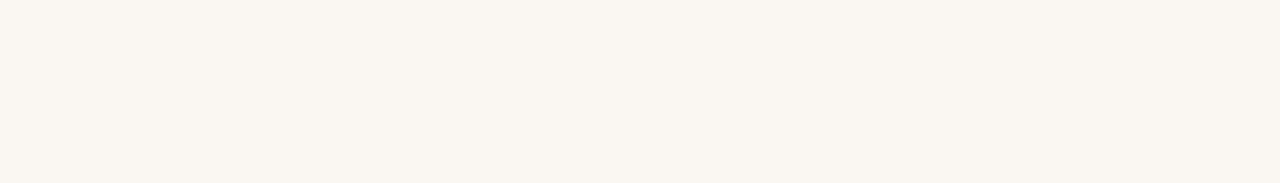
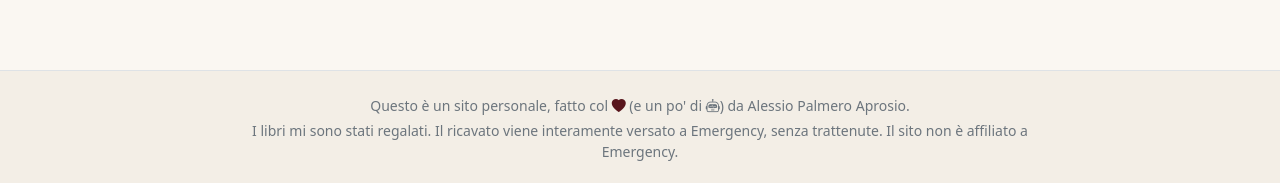
Before and after one commit to ziorufus/libri-cannoni, a Vue app in the folder frontend/: page / in a window 1280 px wide. Shown: the part 614-797 px from the top of the page. Built offline with nearby package versions, Linux system fonts and the light colour scheme; no server answers.

Commit message:
feat: add footer with personal site information and donation details

```diff
--- a/frontend/src/App.vue
+++ b/frontend/src/App.vue
@@ -83,4 +83,20 @@ function doLogout() {
   </nav>
 
   <RouterView />
+
+  <footer class="site-footer mt-auto py-4 border-top small text-secondary text-center">
+    <div class="container" style="max-width: 50rem">
+      <p class="mb-1">
+        Questo è un sito personale, fatto col
+        <i class="bi bi-heart-fill text-danger-emphasis" role="img" aria-label="cuore"></i>
+        (e un po' di
+        <i class="bi bi-robot" role="img" aria-label="intelligenza artificiale"></i>)
+        da Alessio Palmero Aprosio.
+      </p>
+      <p class="mb-0">
+        I libri mi sono stati regalati. Il ricavato viene interamente versato a Emergency, senza trattenute.
+        Il sito non è affiliato a Emergency.
+      </p>
+    </div>
+  </footer>
 </template>
--- a/frontend/src/styles.css
+++ b/frontend/src/styles.css
@@ -91,3 +91,7 @@ a { color: var(--lc-red); }
 @media (min-width: 768px) {
   .navbar-nav .user-popup { left: auto; right: 0; }
 }
+
+/* Footer sempre in fondo alla pagina, anche con poco contenuto */
+#app { display: flex; flex-direction: column; min-height: 100vh; }
+.site-footer { background: #f3eee6; }
```
